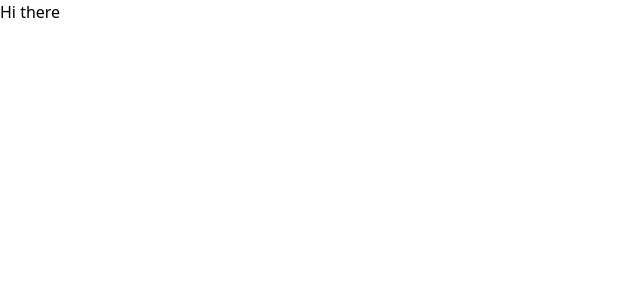
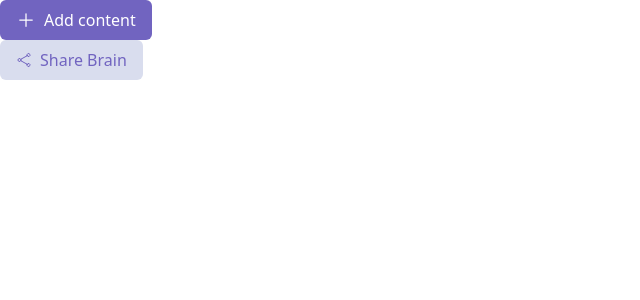
Before and after one commit to Navneeth-7989/Second-Brain, a React (Vite) app in the folder frontend/: page / in a window 1280 px wide. Shown: the top 300 px of the page, without its empty margins (0-640 px from the left). Built offline with nearby package versions, Linux system fonts and the light colour scheme.

Commit message:
Build Generic Button Component

```diff
--- a/frontend/src/App.tsx
+++ b/frontend/src/App.tsx
@@ -1,11 +1,17 @@
 
+import { Button } from "./components/Button"
 
+import { PlusIcon } from "./icons/PlusIcon"
+import { ShareIcon } from "./icons/ShareIcon"
 function App() {
 
 
   return (
     <>
-      <div>Hi there</div>
+
+      <Button startIcon={<PlusIcon/>} variant="primary" text={"Add content"}/>
+      <Button startIcon={<ShareIcon/>} variant="secondary" text={"Share Brain"}/>
+
     </>
   )
 }
--- a/frontend/src/components/Button.tsx
+++ b/frontend/src/components/Button.tsx
@@ -0,0 +1,21 @@
+import type { ReactElement } from "react";
+
+interface ButtonProps{
+    variant: "primary" | "secondary";
+    text: String;
+    startIcon?: ReactElement;
+}
+
+const variantClasses = {
+    "primary": "bg-purple-600 text-white",
+    "secondary": "bg-purple-200 text-purple-600"
+}
+
+const defaultStyles =  "px-4 py-2 rounded-md font-light flex justify-center items-center"
+
+export function Button(props: ButtonProps){
+    return <button className={`${variantClasses[props.variant]} ${defaultStyles}`}>
+      <div className="pr-2"> {props.startIcon} </div>
+      {props.text}
+        </button>
+}
--- /dev/null
+++ b/frontend/src/icons/PlusIcon.tsx
@@ -0,0 +1,6 @@
+export function PlusIcon(){
+    return <svg xmlns="http://www.w3.org/2000/svg" fill="none" viewBox="0 0 24 24" stroke-width="1.5" stroke="currentColor" className="size-5">
+  <path stroke-linecap="round" stroke-linejoin="round" d="M12 4.5v15m7.5-7.5h-15" />
+</svg>
+
+}
--- /dev/null
+++ b/frontend/src/icons/ShareIcon.tsx
@@ -0,0 +1,6 @@
+export function ShareIcon(){
+    return <svg xmlns="http://www.w3.org/2000/svg" fill="none" viewBox="0 0 24 24" stroke-width="1.5" stroke="currentColor" className="size-4">
+  <path stroke-linecap="round" stroke-linejoin="round" d="M7.217 10.907a2.25 2.25 0 1 0 0 2.186m0-2.186c.18.324.283.696.283 1.093s-.103.77-.283 1.093m0-2.186 9.566-5.314m-9.566 7.5 9.566 5.314m0 0a2.25 2.25 0 1 0 3.935 2.186 2.25 2.25 0 0 0-3.935-2.186Zm0-12.814a2.25 2.25 0 1 0 3.933-2.185 2.25 2.25 0 0 0-3.933 2.185Z" />
+</svg>
+
+}
--- a/frontend/tailwind.config.js
+++ b/frontend/tailwind.config.js
@@ -4,7 +4,20 @@
     "./src/**/*.{js,jsx,ts,tsx}",
   ],
   theme: {
-    extend: {},
+    extend: {
+      colors: {
+        gray: {
+          100: "#eeeeef",
+          200: "#e6e9ed",
+          600: "#95989c"
+        },
+        purple: {
+          200: "#d9ddee",
+          500: "#9492db",
+          600: "#7164c0",
+        }
+      }
+    },
   },
   plugins: [],
 }
```
